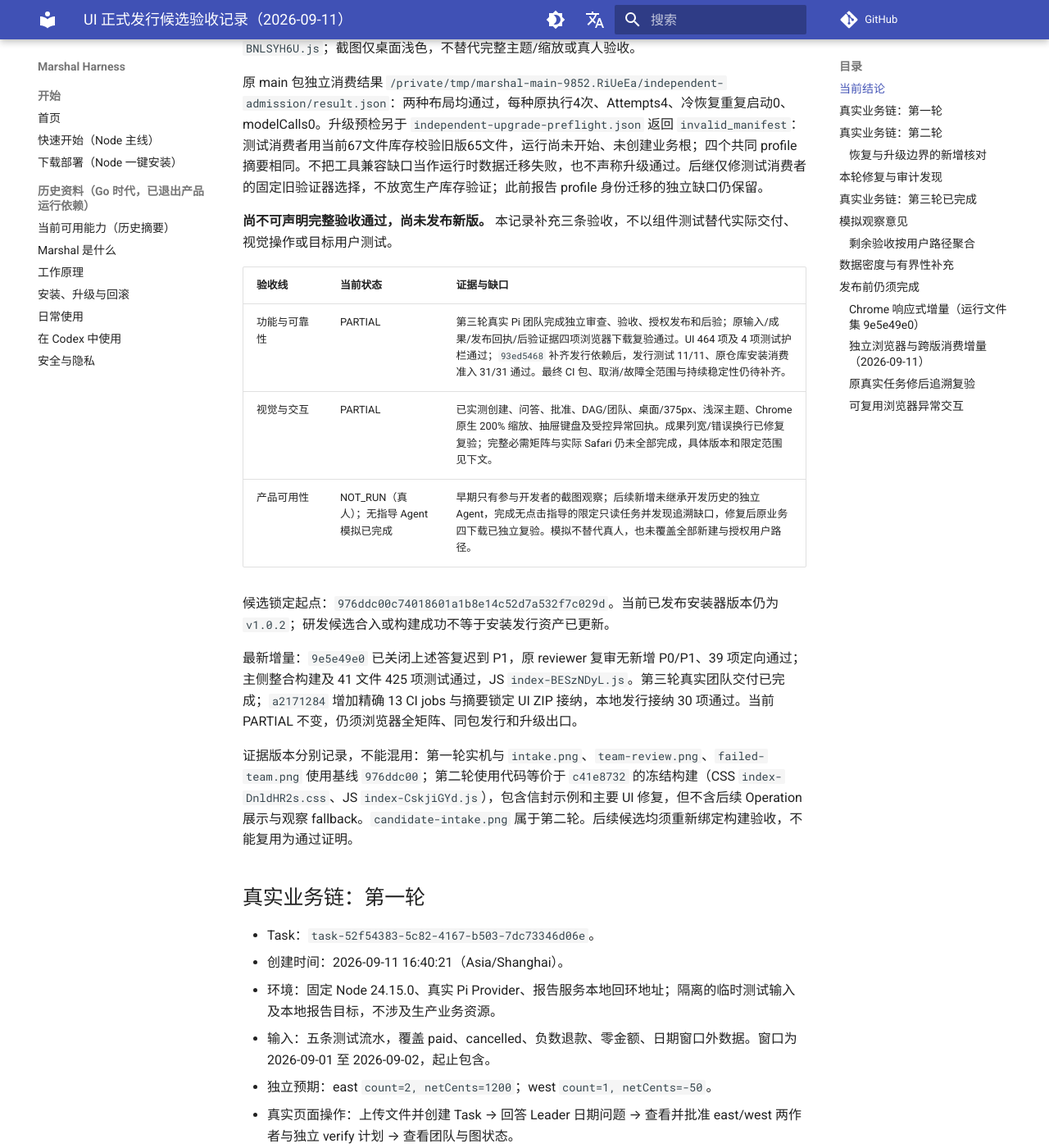
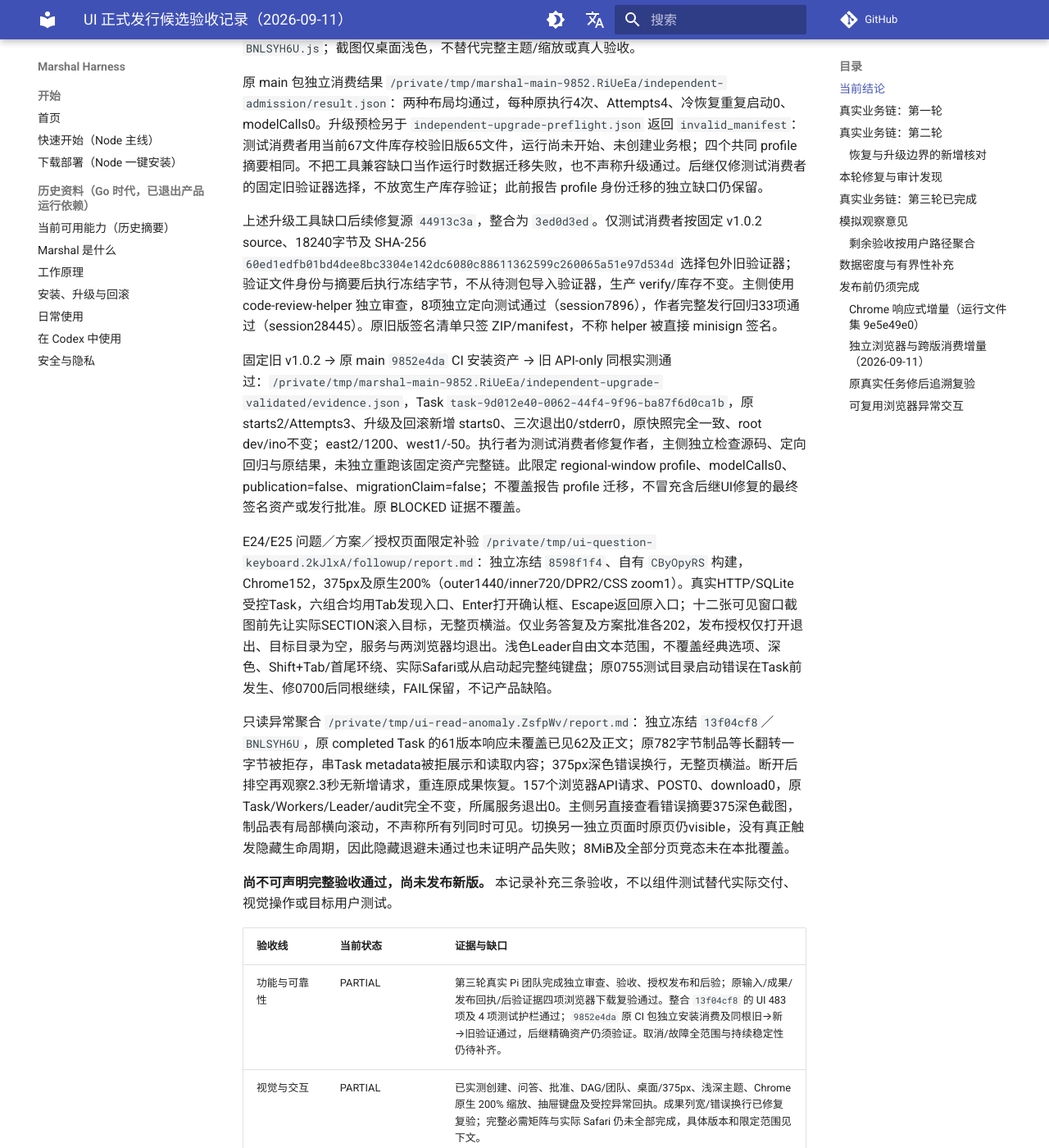
Before and after one commit to chiga0/marshal-harness, an MkDocs documentation site: the page built from docs/ui-1/release-validation-2026-09-11.md, in a window 1280 px wide and 1400 px high, scrolled down 821 px. Shown: the whole window at 82% size. Built offline with MkDocs 1.6.1 and Material for MkDocs 9.7.7, drawn with Linux system fonts in a browser that asks for light colours; comment, search, counter and statistics services are not loaded.

Commit message:
docs(ui): consolidate upgrade keyboard and anomaly acceptance

```diff
--- a/docs/ui-1/release-validation-2026-09-11.md
+++ b/docs/ui-1/release-validation-2026-09-11.md
@@ -12,11 +12,19 @@
 
 原 main 包独立消费结果 `/private/tmp/marshal-main-9852.RiUeEa/independent-admission/result.json`：两种布局均通过，每种原执行4次、Attempts4、冷恢复重复启动0、modelCalls0。升级预检另于 `independent-upgrade-preflight.json` 返回 `invalid_manifest`：测试消费者用当前67文件库存校验旧版65文件，运行尚未开始、未创建业务根；四个共同 profile 摘要相同。不把工具兼容缺口当作运行时数据迁移失败，也不声称升级通过。后继仅修测试消费者的固定旧验证器选择，不放宽生产库存验证；此前报告 profile 身份迁移的独立缺口仍保留。
 
+上述升级工具缺口后续修复源 `44913c3a`，整合为 `3ed0d3ed`。仅测试消费者按固定 v1.0.2 source、18240字节及 SHA-256 `60ed1edfb01bd4dee8bc3304e142dc6080c88611362599c260065a51e97d534d` 选择包外旧验证器；验证文件身份与摘要后执行冻结字节，不从待测包导入验证器，生产 verify/库存不变。主侧使用 code-review-helper 独立审查，8项独立定向测试通过（session7896），作者完整发行回归33项通过（session28445）。原旧版签名清单只签 ZIP/manifest，不称 helper 被直接 minisign 签名。
+
+固定旧 v1.0.2 → 原 main `9852e4da` CI 安装资产 → 旧 API-only 同根实测通过：`/private/tmp/marshal-main-9852.RiUeEa/independent-upgrade-validated/evidence.json`，Task `task-9d012e40-0062-44f4-9f96-ba87f6d0ca1b`，原 starts2/Attempts3、升级及回滚新增 starts0、三次退出0/stderr0，原快照完全一致、root dev/ino不变；east2/1200、west1/-50。执行者为测试消费者修复作者，主侧独立检查源码、定向回归与原结果，未独立重跑该固定资产完整链。此限定 regional-window profile、modelCalls0、publication=false、migrationClaim=false；不覆盖报告 profile 迁移，不冒充含后继UI修复的最终签名资产或发行批准。原 BLOCKED 证据不覆盖。
+
+E24/E25 问题／方案／授权页面限定补验 `/private/tmp/ui-question-keyboard.2kJlxA/followup/report.md`：独立冻结 `8598f1f4`、自有 `CByOpyRS` 构建，Chrome152，375px及原生200%（outer1440/inner720/DPR2/CSS zoom1）。真实HTTP/SQLite受控Task，六组合均用Tab发现入口、Enter打开确认框、Escape返回原入口；十二张可见窗口截图前先让实际SECTION滚入目标，无整页横溢。仅业务答复及方案批准各202，发布授权仅打开退出、目标目录为空，服务与两浏览器均退出。浅色Leader自由文本范围，不覆盖经典选项、深色、Shift+Tab/首尾环绕、实际Safari或从启动起完整纯键盘；原0755测试目录启动错误在Task前发生、修0700后同根继续，FAIL保留，不记产品缺陷。
+
+只读异常聚合 `/private/tmp/ui-read-anomaly.ZsfpWv/report.md`：独立冻结 `13f04cf8`／`BNLSYH6U`，原 completed Task 的61版本响应未覆盖已见62及正文；原782字节制品等长翻转一字节被拒存，串Task metadata被拒展示和读取内容；375px深色错误换行，无整页横溢。断开后排空再观察2.3秒无新增请求，重连原成果恢复。157个浏览器API请求、POST0、download0，原Task/Workers/Leader/audit完全不变，所属服务退出0。主侧另直接查看错误摘要375深色截图，制品表有局部横向滚动，不声称所有列同时可见。切换另一独立页面时原页仍visible，没有真正触发隐藏生命周期，因此隐藏退避未通过也未证明产品失败；8MiB及全部分页竞态未在本批覆盖。
+
 **尚不可声明完整验收通过，尚未发布新版。** 本记录补充三条验收，不以组件测试替代实际交付、视觉操作或目标用户测试。
 
 | 验收线 | 当前状态 | 证据与缺口 |
 | --- | --- | --- |
-| 功能与可靠性 | PARTIAL | 第三轮真实 Pi 团队完成独立审查、验收、授权发布和后验；原输入/成果/发布回执/后验证据四项浏览器下载复验通过。UI 464 项及 4 项测试护栏通过；`93ed5468` 补齐发行依赖后，发行测试 11/11、原仓库安装消费准入 31/31 通过。最终 CI 包、取消/故障全范围与持续稳定性仍待补齐。 |
+| 功能与可靠性 | PARTIAL | 第三轮真实 Pi 团队完成独立审查、验收、授权发布和后验；原输入/成果/发布回执/后验证据四项浏览器下载复验通过。整合 `13f04cf8` 的 UI 483 项及 4 项测试护栏通过；`9852e4da` 原 CI 包独立安装消费及同根旧→新→旧验证通过，后继精确资产仍须验证。取消/故障全范围与持续稳定性仍待补齐。 |
 | 视觉与交互 | PARTIAL | 已实测创建、问答、批准、DAG/团队、桌面/375px、浅深主题、Chrome 原生 200% 缩放、抽屉键盘及受控异常回执。成果列宽/错误换行已修复复验；完整必需矩阵与实际 Safari 仍未全部完成，具体版本和限定范围见下文。 |
 | 产品可用性 | NOT_RUN（真人）；无指导 Agent 模拟已完成 | 早期只有参与开发者的截图观察；后续新增未继承开发历史的独立 Agent，完成无点击指导的限定只读任务并发现追溯缺口，修复后原业务四下载已独立复验。模拟不替代真人，也未覆盖全部新建与授权用户路径。 |
 
```
